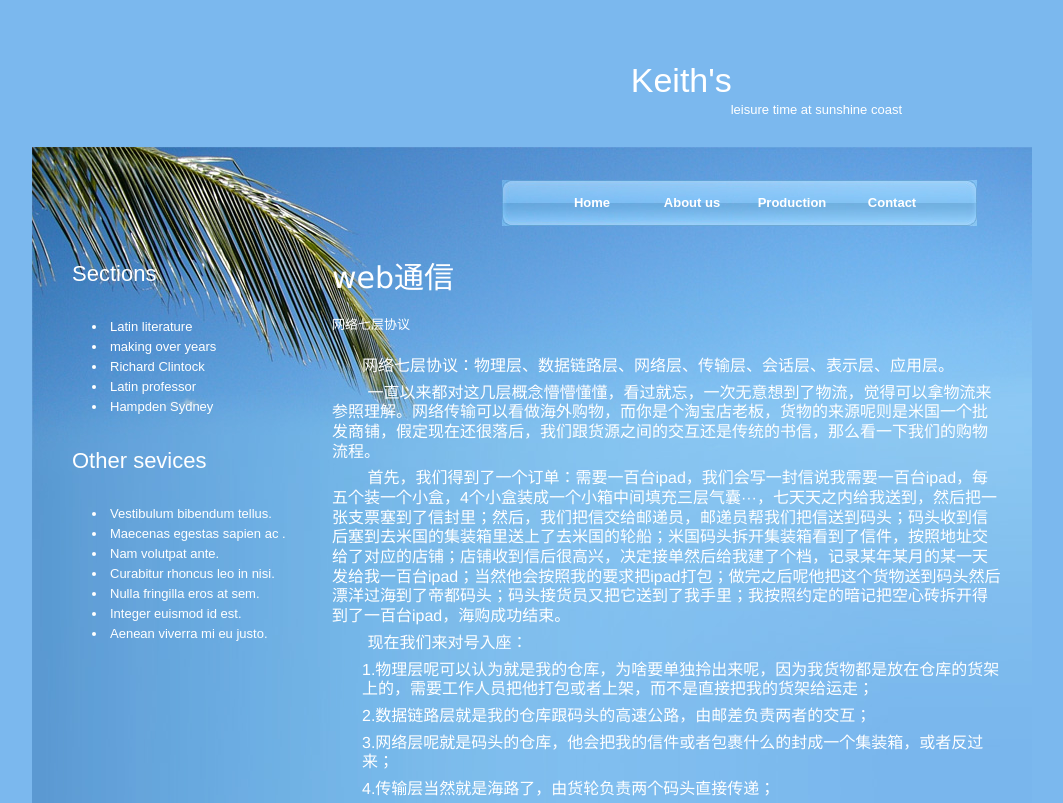
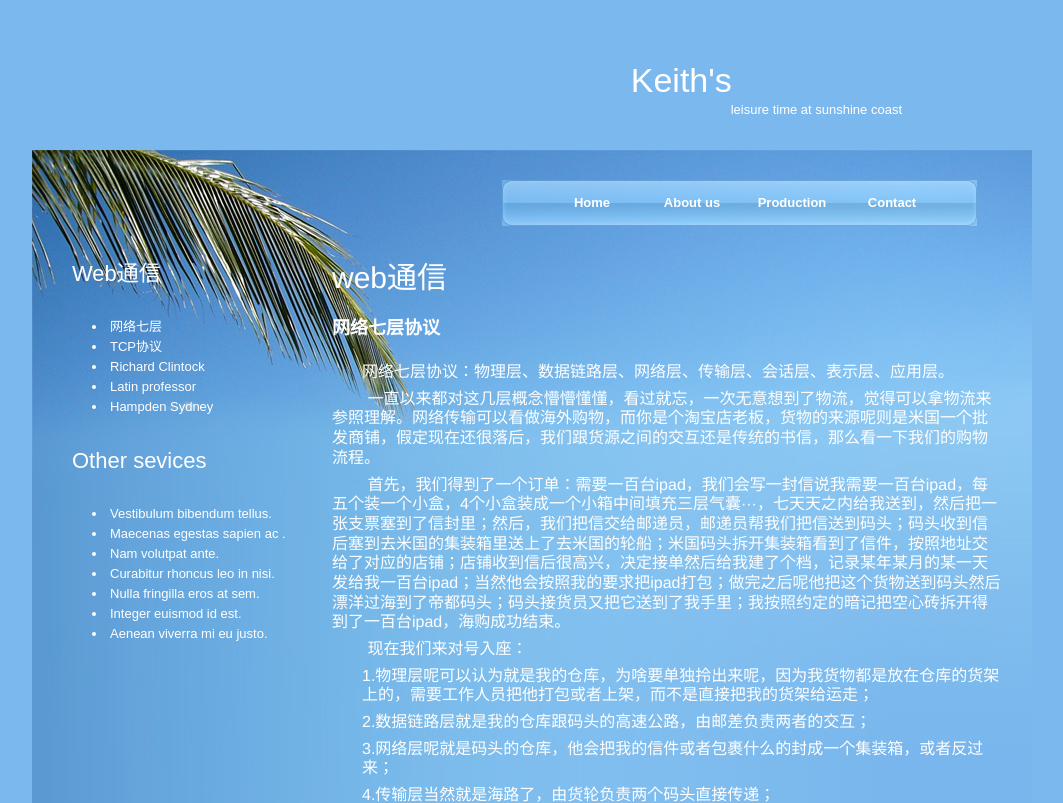
Before and after one commit to keith07/keith.github.io, a plain HTML site: page index.html in a window 1280 px wide. Shown: the top 803 px of the page, without its empty margins (108-1171 px from the left). Drawn offline with Linux system fonts and the light colour scheme.

Commit message:
学习笔记

```diff
--- a/index.html
+++ b/index.html
@@ -24,10 +24,10 @@
     <div id="content">
       <div class="side fl">
         <div id="top">
-          <h2>Sections</h2>
+          <h2>Web通信</h2>
           <ul class="meun">
-            <li><a href="#">Latin literature </a></li>
-            <li><a href="#">making over years </a></li>
+            <li><a href="#">网络七层</a></li>
+            <li><a href="communication_tcp.html">TCP协议</a></li>
             <li><a href="#">Richard Clintock </a></li>
             <li><a href="#">Latin professor </a></li>
             <li><a href="#">Hampden Sydney </a></li>
@@ -49,7 +49,7 @@
       <div class="main fr">
 		<article id="text">
           <h2>web通信</h2>
-          <h4>网络七层协议</h4>
+          <h3>网络七层协议</h3>
             <br/>
             <p style="padding-left: 30px;">网络七层协议：物理层、数据链路层、网络层、传输层、会话层、表示层、应用层。</p>
 			<p>        一直以来都对这几层概念懵懵懂懂，看过就忘，一次无意想到了物流，觉得可以拿物流来参照理解。网络传输可以看做海外购物，而你是个淘宝店老板，货物的来源呢则是米国一个批发商铺，假定现在还很落后，我们跟货源之间的交互还是传统的书信，那么看一下我们的购物流程。</p>
--- a/style.css
+++ b/style.css
@@ -82,5 +82,6 @@ a:hover {
 #ftinner{ position:absolute; bottom:20px; min-width:680px; margin-left:150px;}
 .ftlink {min-width:500px;}
 
-
-article p{font-size:16px;font-family:Helvetica,Tahoma,Arial,sans-serif;margin:7px 0;}
+article{font-family:Helvetica,Tahoma,Arial,sans-serif;}
+article p{font-size:16px;margin:7px 0;}
+article h3{font-size:18px;font-weight:bold;}
```
